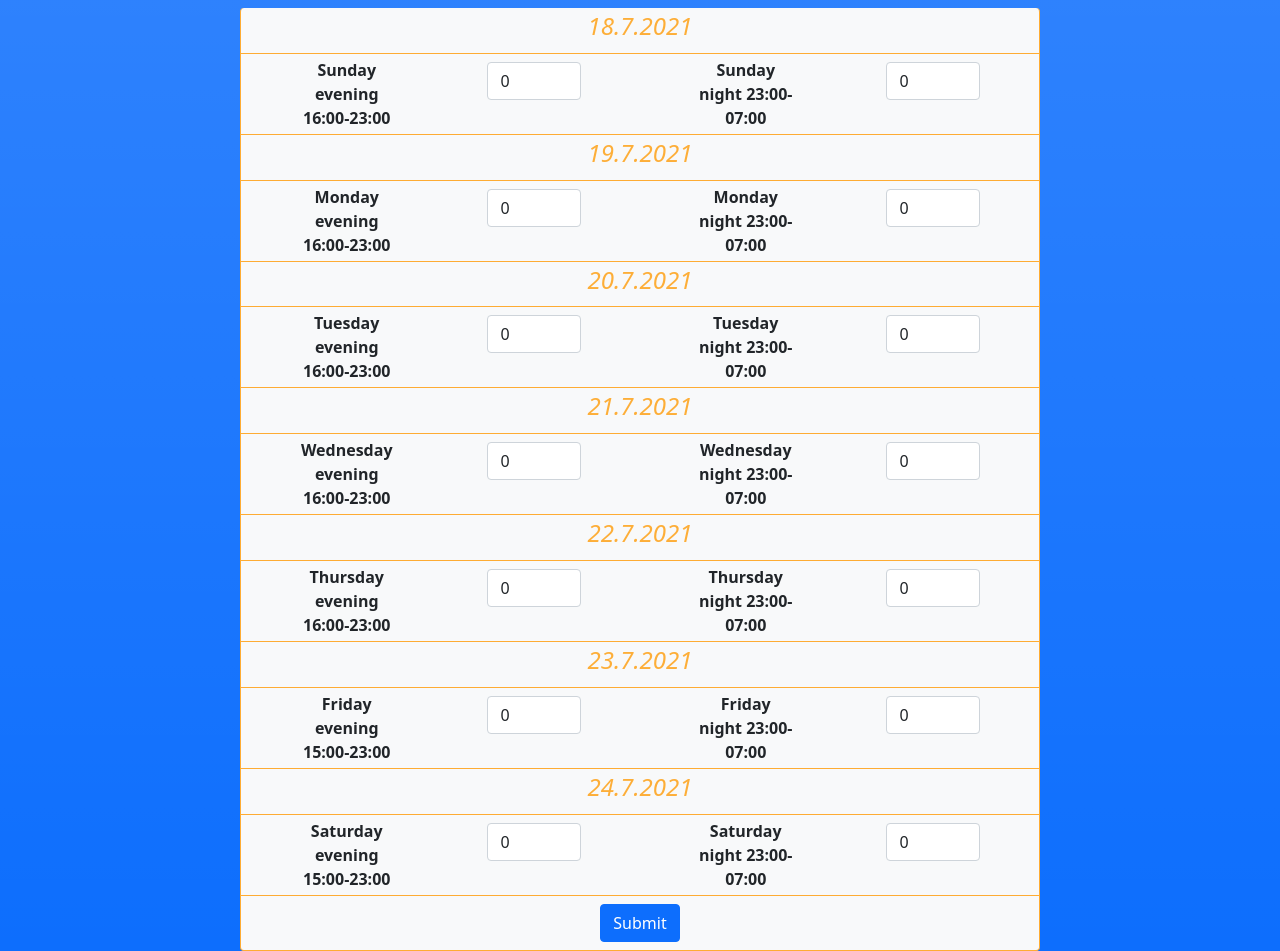
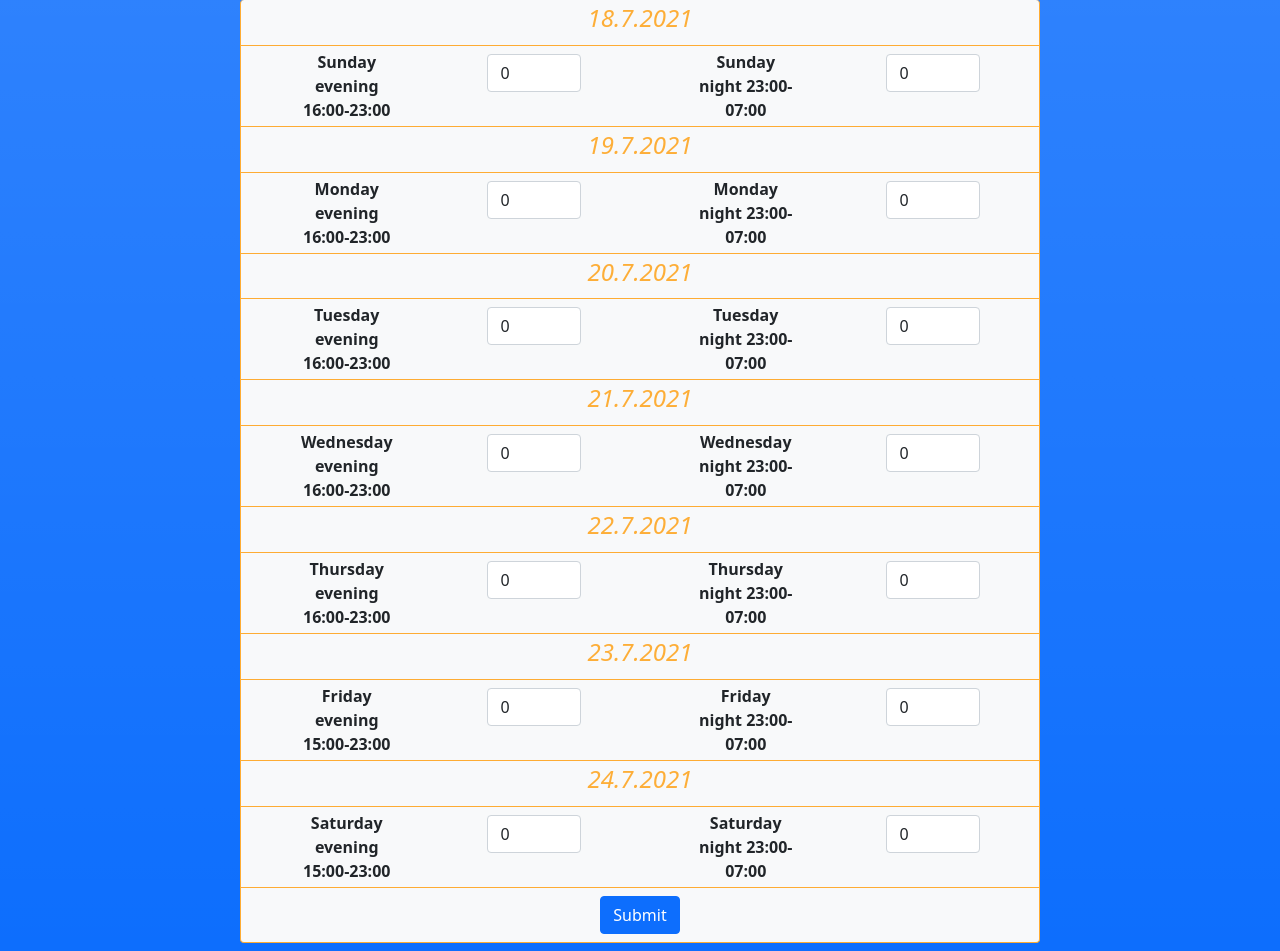
Before and after one commit to LeonTrestman/ShiftsApp, a Django app: page /addshifts/ in a window 1280 px wide. Shown: the part 86-1037 px from the top of the page. Run offline with Django 3.2, Linux system fonts and the light colour scheme; a user stored in the database is signed in.

Commit message:
bug fixes

```diff
--- a/Shifts/templates/Shifts/addshifts.html
+++ b/Shifts/templates/Shifts/addshifts.html
@@ -10,7 +10,7 @@
     {% for message in messages %}
 
 
-    <div class="alert alert-danger text-center" role="alert">
+    <div class="mx-auto alert alert-danger text-center" role="alert" style="max-width: 800px;">
         {{message}}
 
     </div>
@@ -20,7 +20,7 @@
 
     {% endif %}
 
-    <div class="container bg-light justify-content-center  border border-top-0  rounded   " style="max-width: 800px; border-color: #feac33 !important;">
+    <div class="container-sm bg-light justify-content-center  border border-top-0  rounded mx-auto mb-2  " style="max-width: 800px; border-color: #feac33 !important;">
 
 
 
--- a/Shifts/templates/Shifts/layout.html
+++ b/Shifts/templates/Shifts/layout.html
@@ -18,7 +18,7 @@
 <!-- body class for background color min-vh-100 is must othewise white box appears on bottom -->
 <body class="container-fluid min-vh-100 bg-primary bg-gradient">
   <!-- Navigation bar -->
-  <nav class=" navbar navbar-expand-sm justify-content-center  navbar-dark mb-2">
+  <nav class=" navbar navbar-expand-sm justify-content-center  navbar-dark ">
     <a class="nav-brand px-3" href="{% url 'Shifts:index' %}"><img src="{% static 'img/logo.png'  %}"
         class="img-responsive"> </a>
     <!-- Links -->
```
Also changed, not shown: db.sqlite3.
